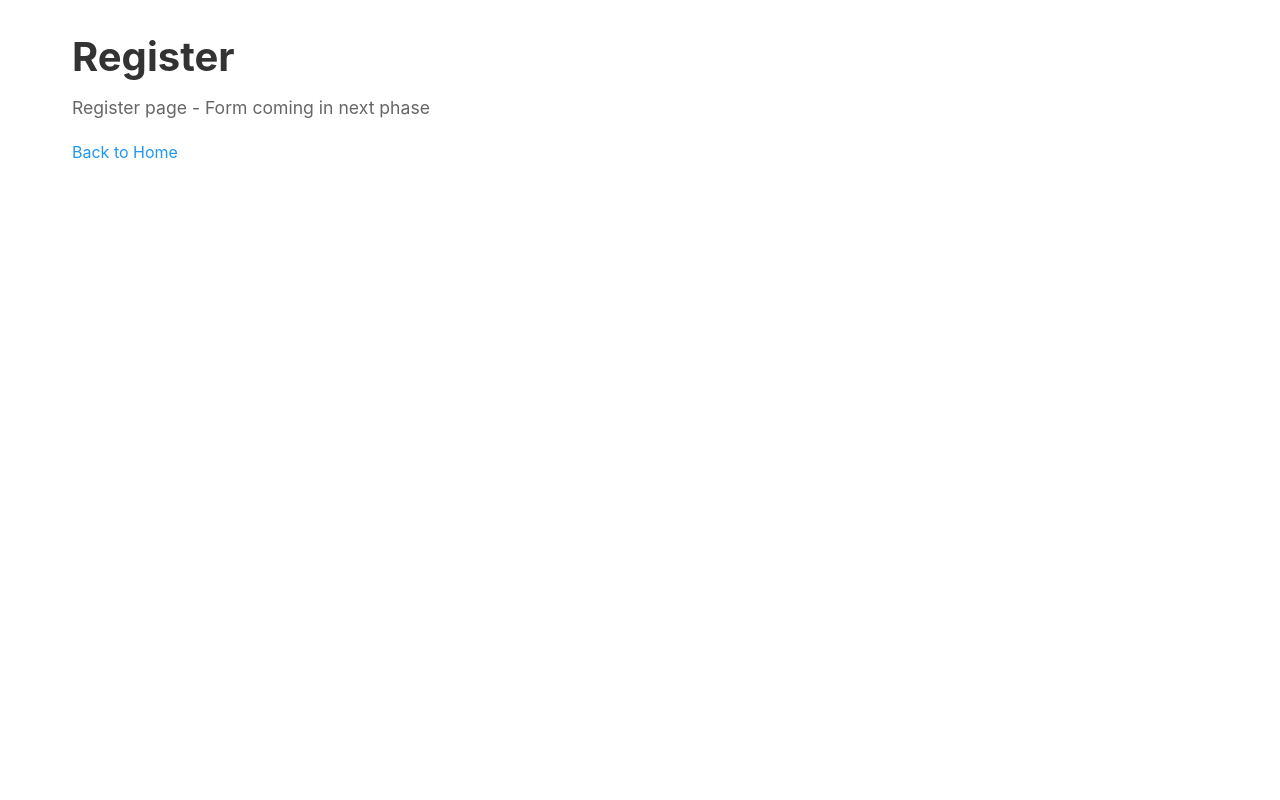
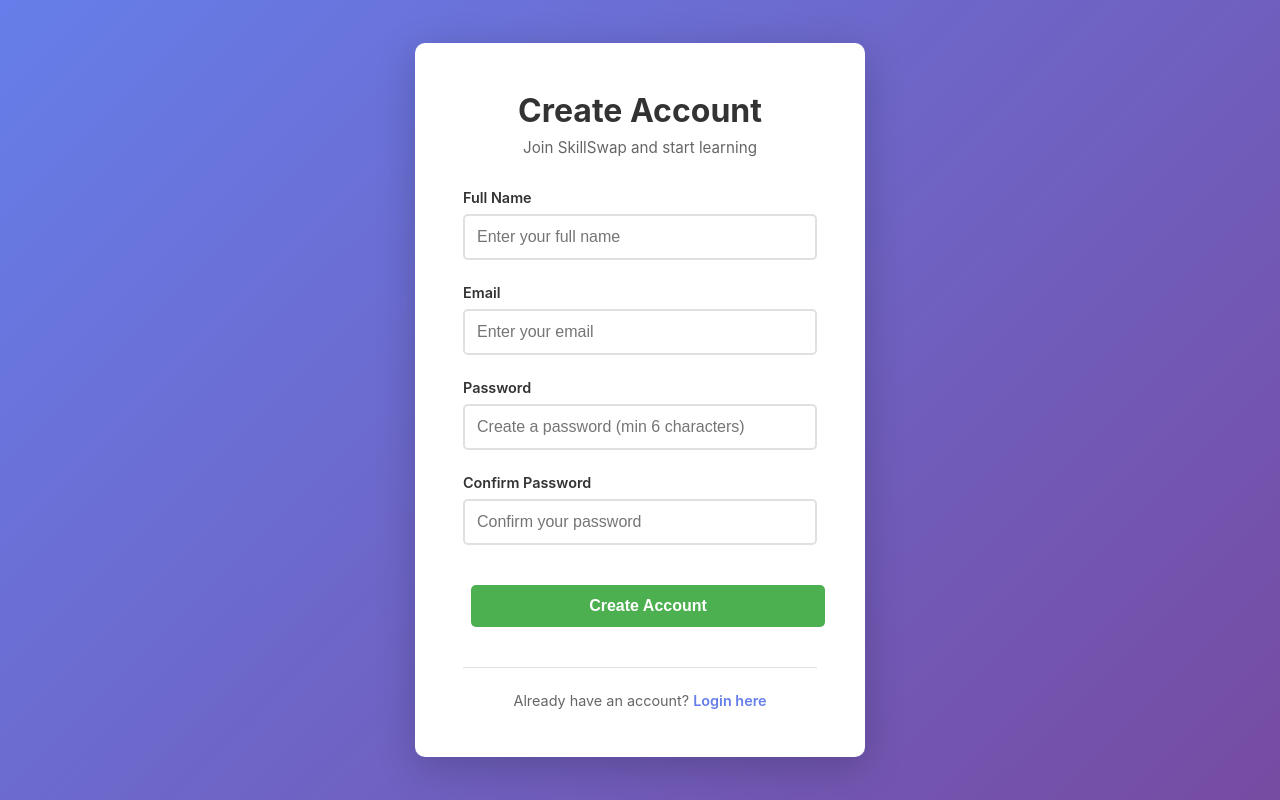
Before and after one commit to IoannisLykomitros/skillswap, a React (Create React App) app in the folder client/: page /register in a window 1280 px wide. Built offline with nearby package versions, Linux system fonts and the light colour scheme; no server answers.

Commit message:
Implement RegisterForm component with validation and error handling

```diff
--- a/client/src/components/Auth/AuthForms.css
+++ b/client/src/components/Auth/AuthForms.css
@@ -90,6 +90,22 @@
   font-size: 0.9rem;
 }
 
+/* Field-level error styling */
+.input-error {
+  border-color: #c33 !important;
+}
+
+.field-error {
+  color: #c33;
+  font-size: 0.85rem;
+  margin-top: 0.25rem;
+  display: block;
+}
+
+.form-group input.input-error:focus {
+  border-color: #c33;
+}
+
 /* Success Message */
 .success-message {
   background-color: #efe;
--- /dev/null
+++ b/client/src/components/Auth/RegisterForm.jsx
@@ -0,0 +1,211 @@
+import React, { useState } from 'react';
+import { useNavigate } from 'react-router-dom';
+import { useAuth } from '../../context/AuthContext';
+import { register as registerApi, login as loginApi } from '../../services/authService';
+import { getErrorMessage, isValidEmail, isStrongPassword } from '../../utils/helpers';
+import './AuthForms.css';
+
+const RegisterForm = () => {
+  const navigate = useNavigate();
+  const { login } = useAuth();
+
+  const [formData, setFormData] = useState({
+    name: '',
+    email: '',
+    password: '',
+    confirmPassword: ''
+  });
+
+  const [loading, setLoading] = useState(false);
+  const [error, setError] = useState('');
+  const [validationErrors, setValidationErrors] = useState({});
+
+  const handleChange = (e) => {
+    const { name, value } = e.target;
+    setFormData(prev => ({
+      ...prev,
+      [name]: value
+    }));
+
+    if (validationErrors[name]) {
+      setValidationErrors(prev => ({
+        ...prev,
+        [name]: ''
+      }));
+    }
+  };
+
+  const validateForm = () => {
+    const errors = {};
+
+    if (!formData.name.trim()) {
+      errors.name = 'Name is required';
+    } else if (formData.name.trim().length < 2) {
+      errors.name = 'Name must be at least 2 characters';
+    }
+
+    if (!formData.email) {
+      errors.email = 'Email is required';
+    } else if (!isValidEmail(formData.email)) {
+      errors.email = 'Please enter a valid email address';
+    }
+
+    if (!formData.password) {
+      errors.password = 'Password is required';
+    } else if (!isStrongPassword(formData.password)) {
+      errors.password = 'Password must be at least 6 characters long';
+    }
+
+    if (!formData.confirmPassword) {
+      errors.confirmPassword = 'Please confirm your password';
+    } else if (formData.password !== formData.confirmPassword) {
+      errors.confirmPassword = 'Passwords do not match';
+    }
+
+    setValidationErrors(errors);
+    return Object.keys(errors).length === 0;
+  };
+
+  const handleSubmit = async (e) => {
+    e.preventDefault();
+    setError('');
+
+    if (!validateForm()) {
+      return;
+    }
+
+    setLoading(true);
+
+    try {
+      await registerApi({
+        name: formData.name,
+        email: formData.email,
+        password: formData.password
+      });
+
+      const loginResponse = await loginApi({
+        email: formData.email,
+        password: formData.password
+      });
+
+      const { token, user } = loginResponse;
+      login(user, token);
+
+      navigate('/dashboard');
+    } catch (err) {
+      setError(getErrorMessage(err));
+    } finally {
+      setLoading(false);
+    }
+  };
+
+  return (
+    <div className="auth-form-container">
+      <div className="auth-form-card">
+        <h2>Create Account</h2>
+        <p className="auth-subtitle">Join SkillSwap and start learning</p>
+
+        {error && (
+          <div className="error-message">
+            <span>{error}</span>
+            <button
+              type="button"
+              className="error-dismiss"
+              onClick={() => setError('')}
+              aria-label="Dismiss error"
+            >
+              ×
+            </button>
+          </div>
+        )}
+
+        <form onSubmit={handleSubmit} className="auth-form">
+          <div className="form-group">
+            <label htmlFor="name">Full Name</label>
+            <input
+              type="text"
+              id="name"
+              name="name"
+              value={formData.name}
+              onChange={handleChange}
+              placeholder="Enter your full name"
+              disabled={loading}
+              className={validationErrors.name ? 'input-error' : ''}
+            />
+            {validationErrors.name && (
+              <span className="field-error">{validationErrors.name}</span>
+            )}
+          </div>
+
+          <div className="form-group">
+            <label htmlFor="email">Email</label>
+            <input
+              type="email"
+              id="email"
+              name="email"
+              value={formData.email}
+              onChange={handleChange}
+              placeholder="Enter your email"
+              disabled={loading}
+              className={validationErrors.email ? 'input-error' : ''}
+            />
+            {validationErrors.email && (
+              <span className="field-error">{validationErrors.email}</span>
+            )}
+          </div>
+
+          <div className="form-group">
+            <label htmlFor="password">Password</label>
+            <input
+              type="password"
+              id="password"
+              name="password"
+              value={formData.password}
+              onChange={handleChange}
+              placeholder="Create a password (min 6 characters)"
+              disabled={loading}
+              className={validationErrors.password ? 'input-error' : ''}
+            />
+            {validationErrors.password && (
+              <span className="field-error">{validationErrors.password}</span>
+            )}
+          </div>
+
+          <div className="form-group">
+            <label htmlFor="confirmPassword">Confirm Password</label>
+            <input
+              type="password"
+              id="confirmPassword"
+              name="confirmPassword"
+              value={formData.confirmPassword}
+              onChange={handleChange}
+              placeholder="Confirm your password"
+              disabled={loading}
+              className={validationErrors.confirmPassword ? 'input-error' : ''}
+            />
+            {validationErrors.confirmPassword && (
+              <span className="field-error">{validationErrors.confirmPassword}</span>
+            )}
+          </div>
+
+          <button
+            type="submit"
+            className="btn btn-primary btn-full-width"
+            disabled={loading}
+          >
+            {loading ? 'Creating Account...' : 'Create Account'}
+          </button>
+        </form>
+
+        <div className="auth-footer">
+          <p>
+            Already have an account?{' '}
+            <a href="/login">Login here</a>
+          </p>
+        </div>
+      </div>
+    </div>
+  );
+};
+
+export default RegisterForm;
--- a/client/src/pages/Register.jsx
+++ b/client/src/pages/Register.jsx
@@ -1,13 +1,8 @@
 import React from 'react';
+import RegisterForm from '../components/Auth/RegisterForm';
 
 const Register = () => {
-  return (
-    <div className="register-page">
-      <h1>Register</h1>
-      <p>Register page - Form coming in next phase</p>
-      <a href="/">Back to Home</a>
-    </div>
-  );
+  return <RegisterForm />;
 };
 
 export default Register;
```
